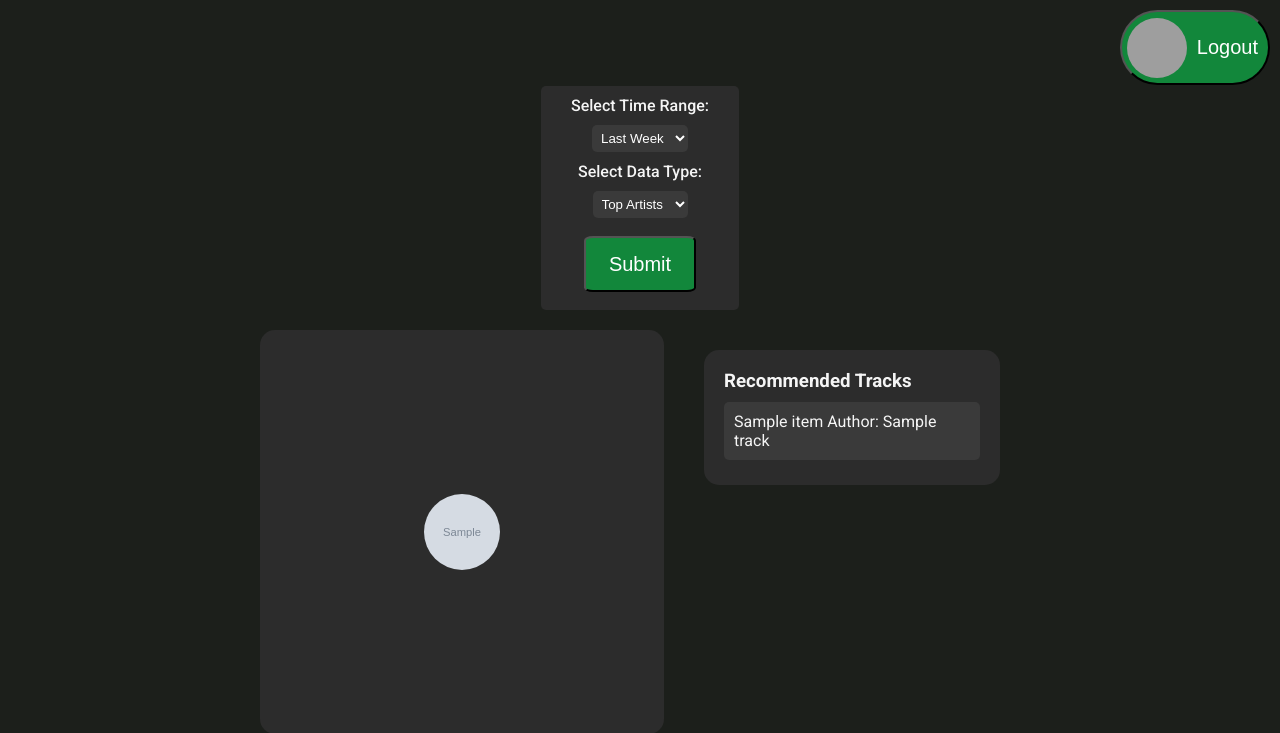
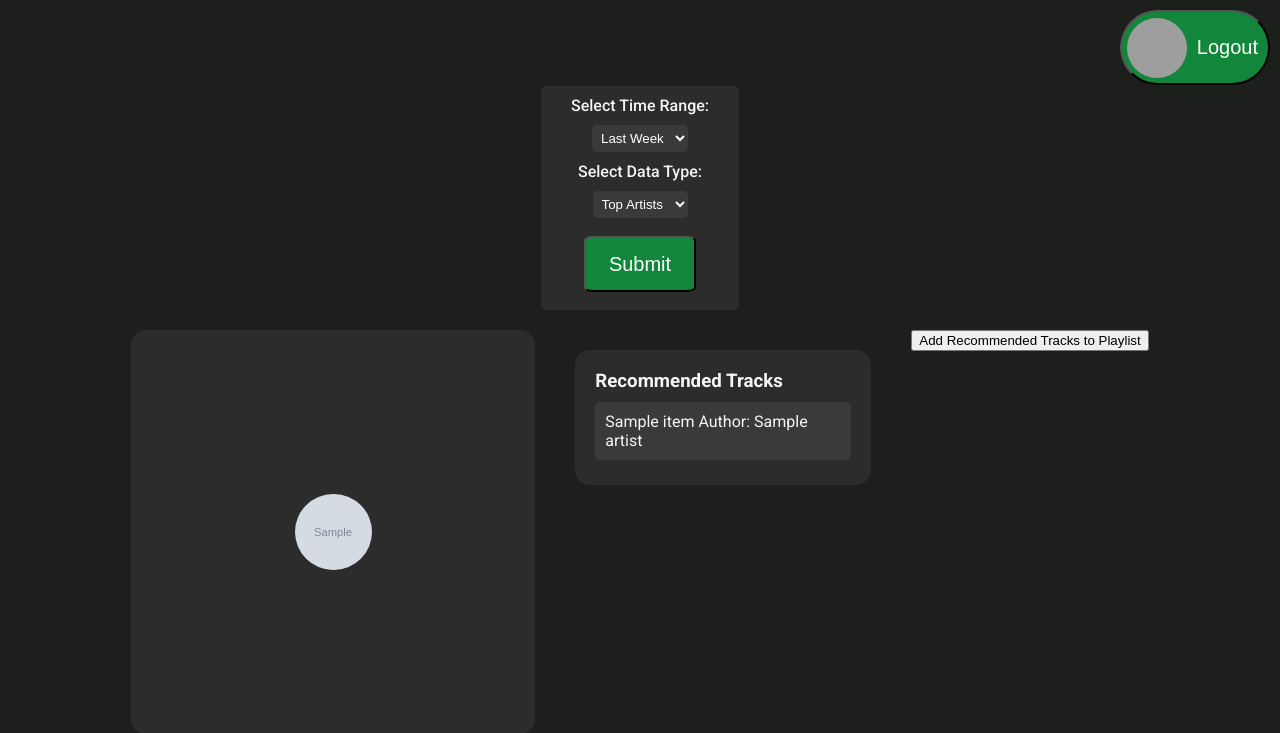
Before and after one commit to Minki23/Projekt---Spotify-bubbles, a Flask app: page /home in a window 1280 px wide. Shown: the top 733 px of the page. Run offline with Flask 3, Linux system fonts and the light colour scheme; grey boxes marked "Sample" are stand-in pictures; a database or web service that is not in the repository returns one stand-in record (values such as "Sample title"); data that the repository does not hold is empty; grey boxes are pictures that could not be loaded.

Commit message:
Add files via upload

```diff
--- a/templates/home.html
+++ b/templates/home.html
@@ -47,10 +47,15 @@
     <ul class="list">
       <h3>Recommended Tracks</h3>
       {% for item in recommendations %}
-        <li>{{ item["name"] }} Author: {{ item["track"] }}</li>
+        <li>{{ item["name"] }} Author: {{ item["artist"] }}</li>
       {% endfor %}
     </ul>
+    <form action="{{ url_for('add_to_playlist_route') }}" method="post">
+      <input type="hidden" name="tracks" value="{{ recommendations }}">
+      <button type="submit" class="add-button">Add Recommended Tracks to Playlist</button>
+    </form>
   </div>
+</div>
 
   <script src="/static/script.js"></script>
   <script src="/static/login.js"></script>
```
